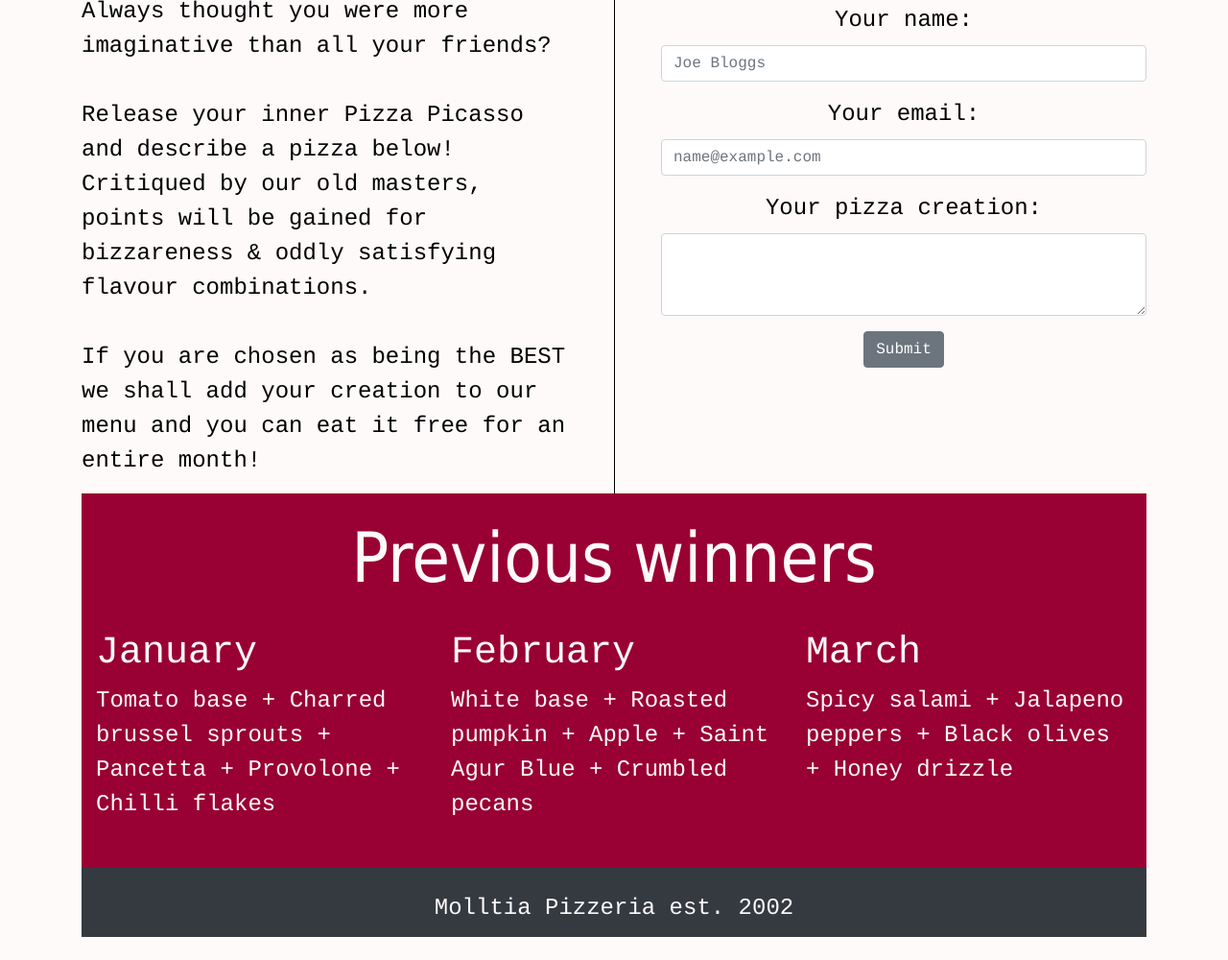
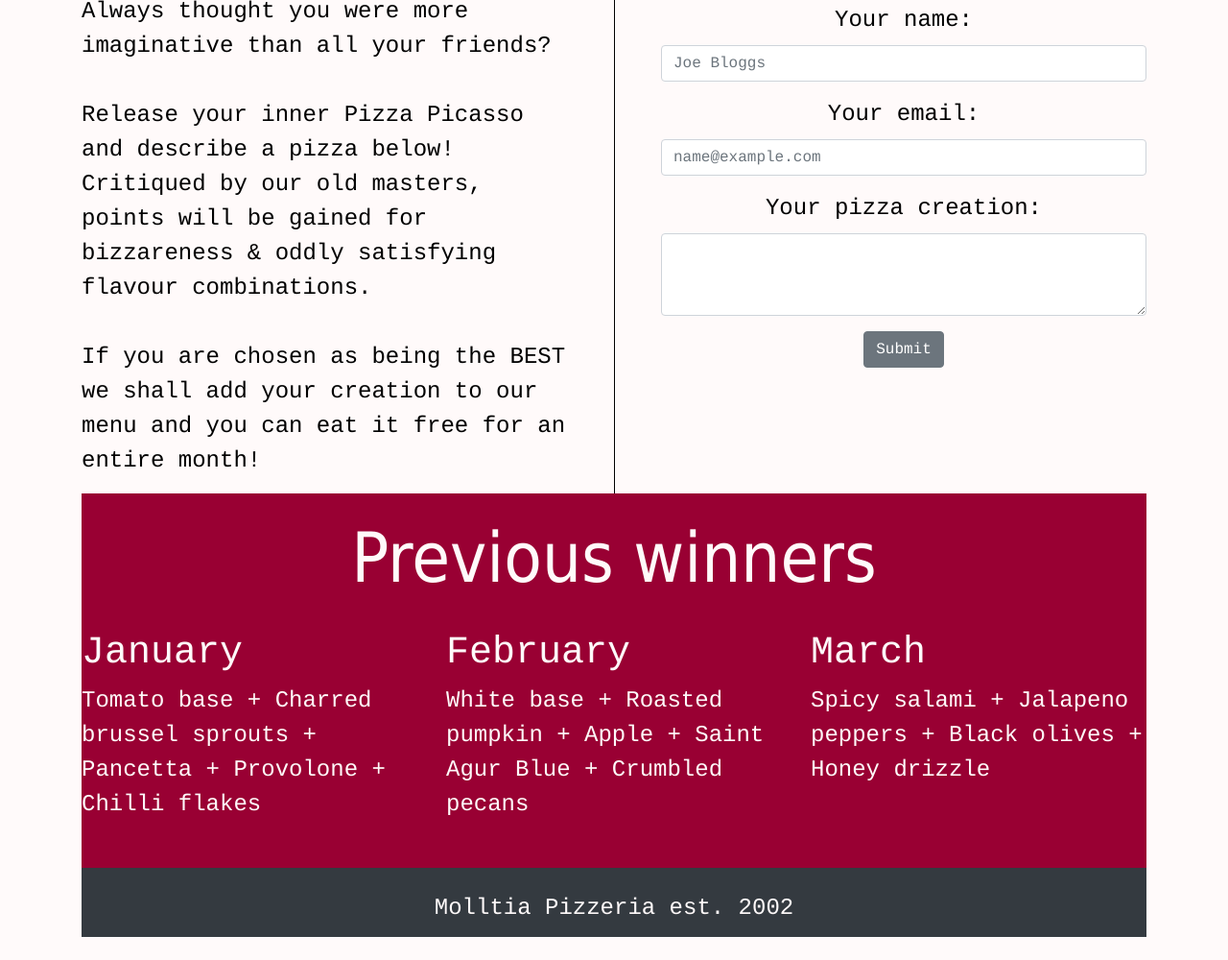
Before and after one commit to hdummett/Pizza, a plain HTML site: page competition.html in a window 1280 px wide. Shown: the part 376-1376 px from the top of the page at 96% size. Drawn offline with nearby package versions, Linux system fonts and the light colour scheme.

Commit message:
remove container

```diff
--- a/competition.html
+++ b/competition.html
@@ -90,7 +90,7 @@
 
         <div class="bg-red pt-4 pb-4">
           <h2 class="section-title">Previous winners</h2>
-          <div class="menu-section container">
+          <div class="menu-section">
             <div class="row mb-2 pt-4">
               <div class="col-sm-4">
                 <h4 class="fg-white">January</h4>
```
